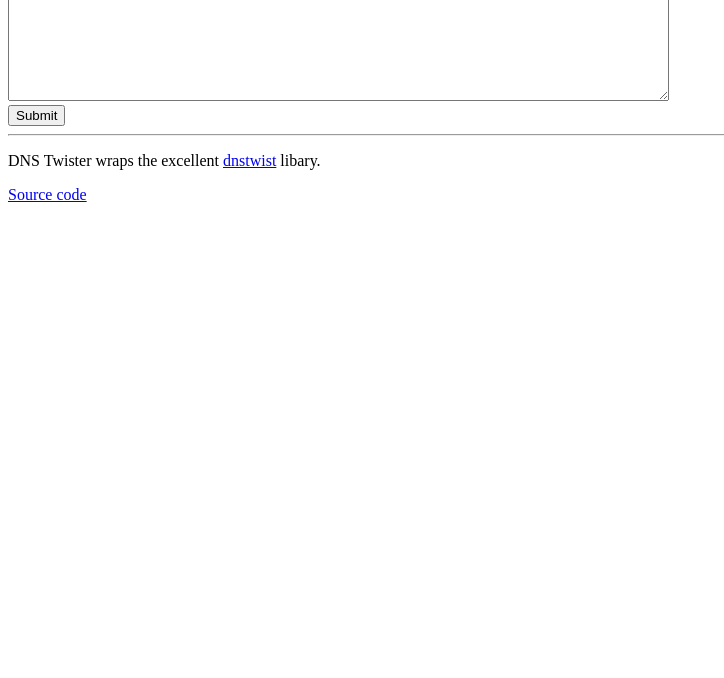
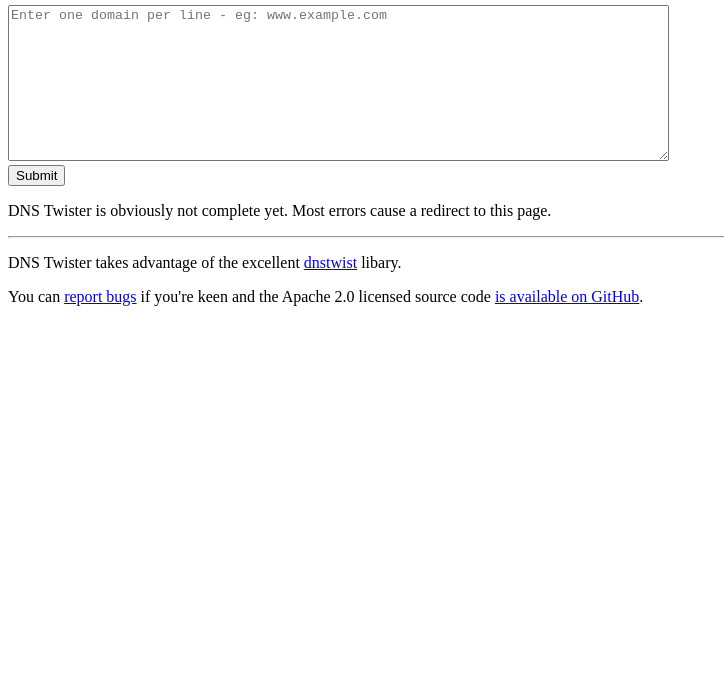
Before and after one commit to dnstwister/dnstwister, a plain HTML site: page dnstwister/templates/index.html in a window 1280 px wide. Shown: the part 122-800 px from the top of the page, without its empty margins (0-724 px from the left). Drawn offline with Linux system fonts and the light colour scheme.

Commit message:
Starting to add minimum required information to the homepage

```diff
--- a/dnstwister/templates/index.html
+++ b/dnstwister/templates/index.html
@@ -4,21 +4,34 @@
         <title>DNS Twister</title>
     </head>
     <body>
+        <header>
+            <h1>DNS Twister</h1>
+            <h2>A domain name permutation engine</h2>
+        </head>
         <section>
-            <h1>DNS Twister</h1>
             <form action="/" method="post">
-                <textarea cols="80" rows="10" name="domains" placeholder="Enter one domain per line"></textarea>
+                <textarea cols="80" rows="10" name="domains" placeholder="Enter one domain per line - eg: www.example.com"></textarea>
                 <br />
-                <input type="submit" />
+                <input type="submit" value="Submit" />
             </form>
+        </section>
+        <section>
+            <p>
+                DNS Twister is obviously not complete yet. Most errors cause a
+                redirect to this page.
+            </p>
         </section>
         <footer>
             <hr />
             <p>
-                DNS Twister wraps the excellent <a href="https://github.com/elceef/dnstwist">dnstwist</a> libary.
+                DNS Twister takes advantage of the excellent
+                <a href="https://github.com/elceef/dnstwist">dnstwist</a>
+                libary.
             </p>
-            <p>
-                <a href="https://github.com/thisismyrobot/dnstwister">Source code</a>
+                You can
+                <a href="https://github.com/thisismyrobot/dnstwister/issues">report bugs</a>
+                if you're keen and the Apache 2.0 licensed source code
+                <a href="https://github.com/thisismyrobot/dnstwister">is available on GitHub</a>.
             </p>
         </footer>
     </body>
```
